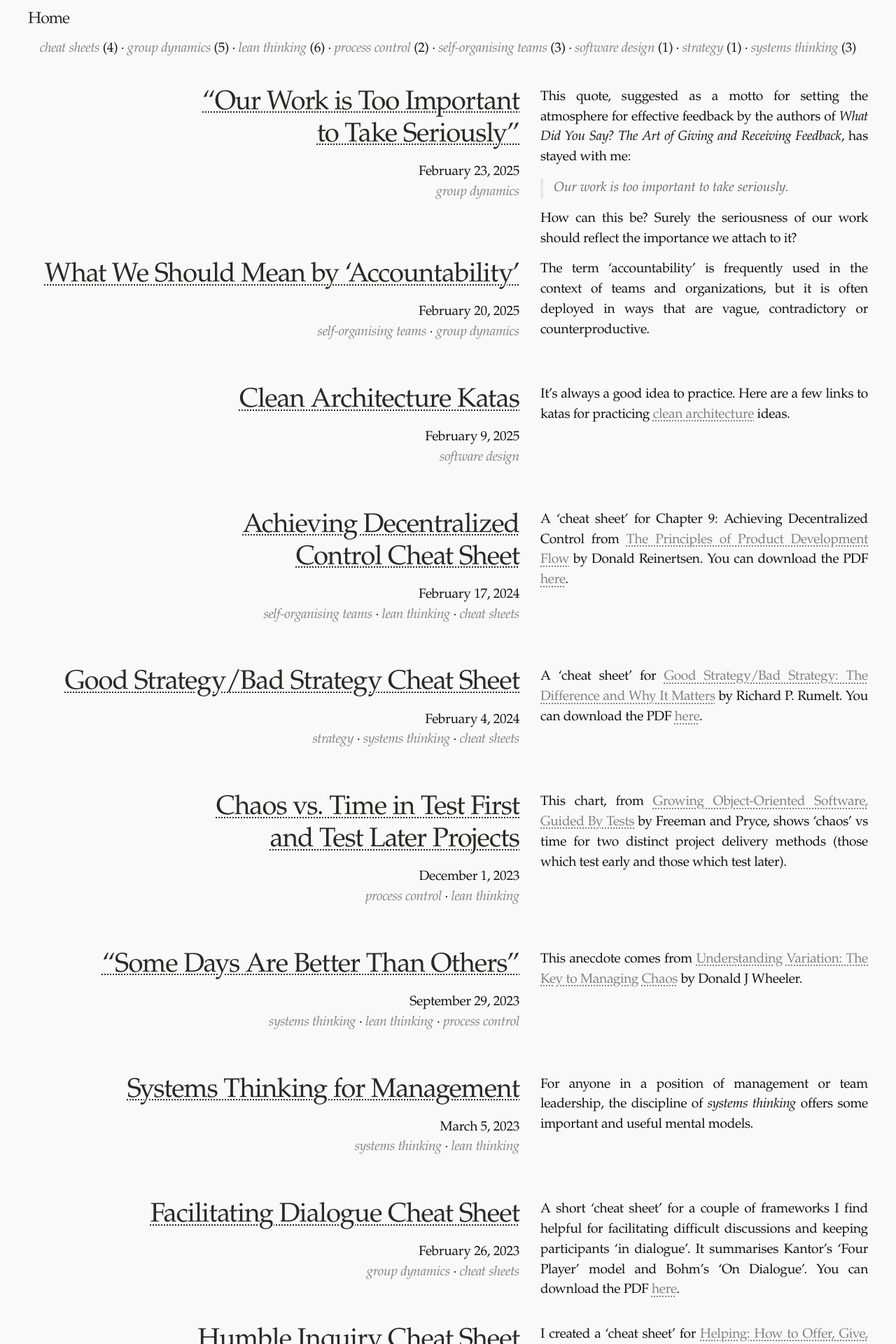
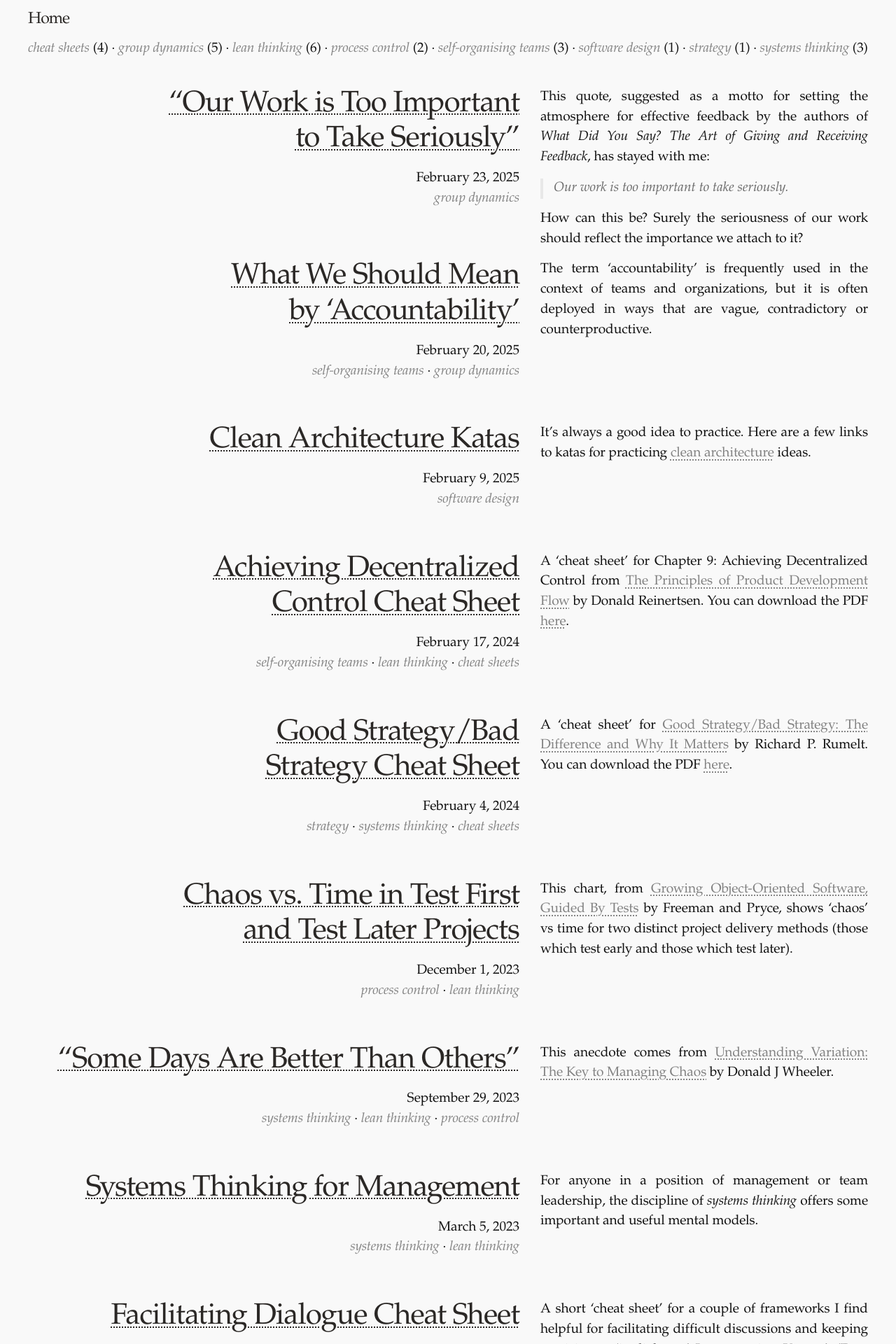
Before and after one commit to jbrunton/jbrunton.com, a Jekyll site: the page built from index.html, in a window 1280 px wide. Shown: the top 1920 px of the page at 70% size. Built offline with Jekyll 4.4.1, drawn with Linux system fonts in a browser that asks for light colours; some web fonts are replaced.

Commit message:
fix: use Libertinus Serif to fix font rendering in Firefox (#193)

```diff
--- a/_includes/head.html
+++ b/_includes/head.html
@@ -6,11 +6,12 @@
   <title>{% if page.title %}{{ page.title | escape }}{% else %}{{ site.title | escape }}{% endif %}</title>
   <meta name="description" content="{% if page.excerpt %}{{ page.excerpt | strip_html | strip_newlines | truncate: 160 }}{% else %}{{ site.description }}{% endif %}">
 
-  <link href="https://fonts.cdnfonts.com/css/athelas" rel="stylesheet">
+  <link href="https://fonts.cdnfonts.com/css/libertinus-serif" rel="stylesheet">
 
   <link rel="shortcut icon" type="image/png" href="/favicon.png">
 
   <link rel="stylesheet" href="{{ "/css/main.css" | prepend: site.baseurl }}">
   <link rel="canonical" href="{{ page.url | replace:'index.html','' | prepend: site.baseurl | prepend: site.url }}">
   <link rel="alternate" type="application/rss+xml" title="{{ site.title }}" href="{{ "/feed.xml" | prepend: site.baseurl | prepend: site.url }}">
+
 </head>
--- a/_sass/_base.scss
+++ b/_sass/_base.scss
@@ -17,7 +17,7 @@ html {
  */
 body {
     font: $base-font-weight #{$base-font-size}/#{$base-line-height} $base-font-family;
-    letter-spacing: -0.3px;
+    letter-spacing: -0.1px;
     color: $text-color;
     background-color: $background-color;
     -webkit-text-size-adjust: 100%;
--- a/_sass/_layout.scss
+++ b/_sass/_layout.scss
@@ -189,6 +189,7 @@
   h1 {
     text-align: right;
     text-wrap: balance;
+    font-size: $base-font-size * 2.2;
   }
 
   @include media-query($on-tablet) {
--- a/css/main.scss
+++ b/css/main.scss
@@ -6,7 +6,7 @@
 
 
 // Our variables
-$base-font-family: Athelas, Palatino, Georgia, serif;
+$base-font-family: "Libertinus Serif", Palatino, Georgia, serif;
 $base-font-size:   1.2rem;
 $base-font-weight: 400;
 $small-font-size:  $base-font-size * 0.875;
```
